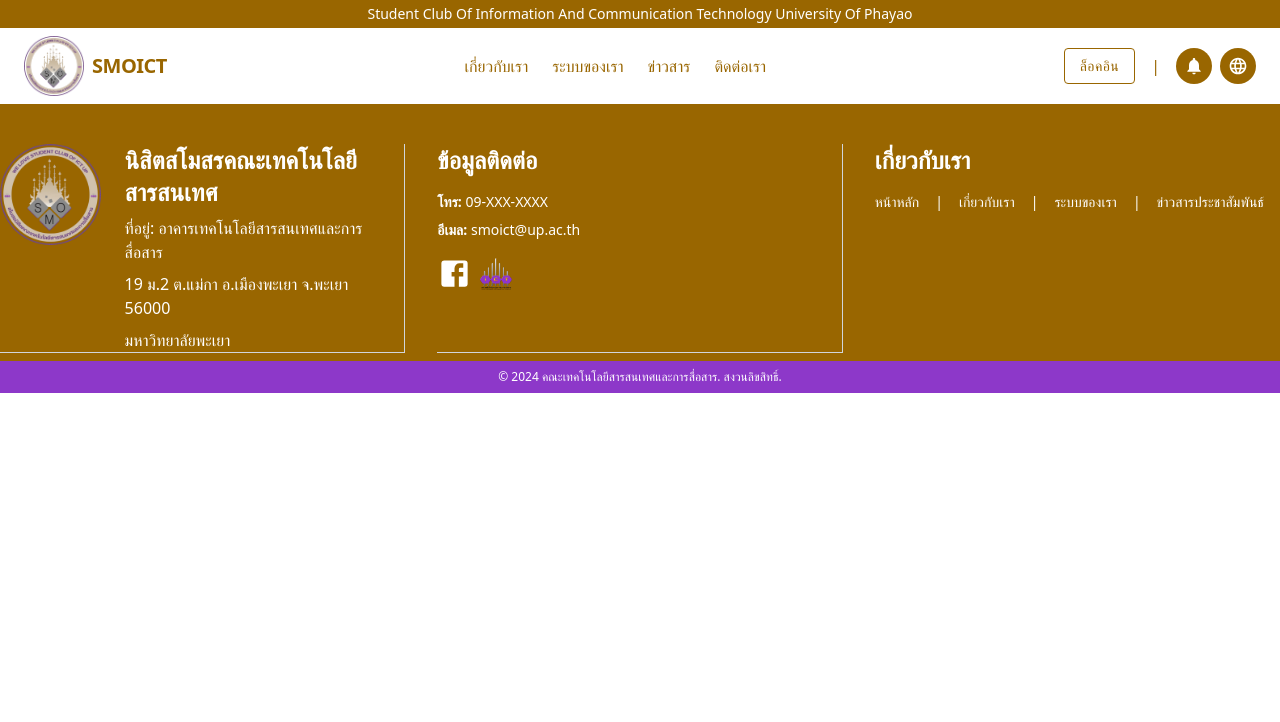
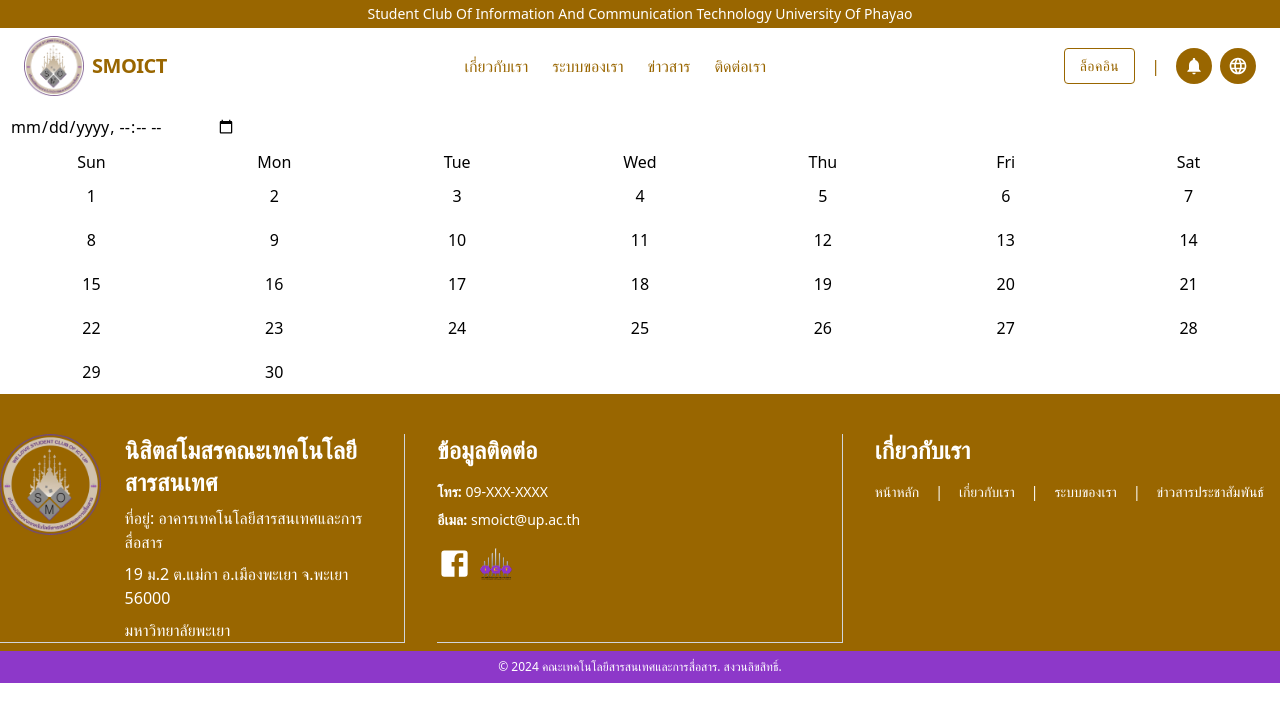
Before and after one commit to pullme05/smo-ict, a React (Vite) app: page /CalendarMain in a window 1280 px wide. Shown: the top 722 px of the page. Built offline with nearby package versions, Linux system fonts and the light colour scheme.

Commit message:
เพิ่ม Calendar เข้ามาใน Oursystem

```diff
--- a/src/App.tsx
+++ b/src/App.tsx
@@ -8,6 +8,7 @@ import OurSystem from './components/OurSystem/OurSystem'
 import Allnews from './components/News/Allnews/Allnews'
 // @ts-ignore
 import Meeting from './components/OurSystem/Room/Old/Meeting.jsx';
+import CalendarMain from './components/Calendar/CalendarMain.js'
 
 import { BrowserRouter as Router, Route, Routes } from 'react-router-dom';
 
@@ -27,6 +28,8 @@ function App() {
           } />
           <Route path="/allnews" element={<Allnews />} />
           <Route path="/meeting" element={<Meeting />} />
+          <Route path="/CalendarMain" element={<CalendarMain/>} />
+
         </Routes>
       </div>
 
--- /dev/null
+++ b/src/components/Calendar/CalendarCells.tsx
@@ -0,0 +1,32 @@
+import React from 'react';
+
+interface CalendarCellsProps {
+  currentDate: Date;
+}
+
+const CalendarCells: React.FC<CalendarCellsProps> = ({ currentDate }) => {
+  const startDate = new Date(currentDate.getFullYear(), currentDate.getMonth(), 1);
+  const endDate = new Date(currentDate.getFullYear(), currentDate.getMonth() + 1, 0);
+  const daysInMonth = endDate.getDate();
+  const firstDayIndex = startDate.getDay();
+
+  const cells: JSX.Element[] = [];
+
+  // Add empty cells for days before the start of the month
+  for (let i = 0; i < firstDayIndex; i++) {
+    cells.push(<div key={`empty-${i}`}></div>);
+  }
+
+  // Add cells for each day of the month
+  for (let day = 1; day <= daysInMonth; day++) {
+    cells.push(<div key={day} style={{ textAlign: 'center', padding: '10px' }}>{day}</div>);
+  }
+
+  return (
+    <div style={{ display: 'grid', gridTemplateColumns: 'repeat(7, 1fr)' }}>
+      {cells}
+    </div>
+  );
+};
+
+export default CalendarCells;
--- /dev/null
+++ b/src/components/Calendar/CalendarDays.tsx
@@ -0,0 +1,15 @@
+import React from 'react';
+
+const CalendarDays: React.FC = () => {
+  const days = ['Sun', 'Mon', 'Tue', 'Wed', 'Thu', 'Fri', 'Sat'];
+
+  return (
+    <div style={{ display: 'grid', gridTemplateColumns: 'repeat(7, 1fr)', textAlign: 'center' }}>
+      {days.map(day => (
+        <div key={day}>{day}</div>
+      ))}
+    </div>
+  );
+};
+
+export default CalendarDays;
--- /dev/null
+++ b/src/components/Calendar/CalendarHeader.tsx
@@ -0,0 +1,24 @@
+import React from 'react';
+
+// สร้าง interface ชื่อ CalendarHeaderProps เพื่อกำหนดชนิดข้อมูลของ props ที่รับเข้ามาใน CalendarHeader.
+// meetingTime เป็น string.
+// handleDateChange เป็นฟังก์ชันที่รับค่า React.ChangeEvent<HTMLInputElement> และไม่คืนค่า (void)
+interface CalendarHeaderProps {
+  meetingTime: string;
+  handleDateChange: (e: React.ChangeEvent<HTMLInputElement>) => void;
+}
+
+// ประกาศฟังก์ชัน component CalendarHeader ที่รับ props ตามชนิดข้อมูลที่กำหนดใน CalendarHeaderProps
+const CalendarHeader: React.FC<CalendarHeaderProps> = ({ meetingTime, handleDateChange }) => {
+  return (
+    <div style={{ display: 'flex', justifyContent: 'space-between', padding: '10px' }}>
+      <input
+        type="datetime-local"
+        value={meetingTime}
+        onChange={handleDateChange}
+      />
+    </div>
+  );
+};
+
+export default CalendarHeader;
--- /dev/null
+++ b/src/components/Calendar/CalendarMain.tsx
@@ -0,0 +1,34 @@
+// CalendarMain เป็น component หลักที่รวมทุกอย่างเข้าด้วยกัน
+// CalendarHeader จัดการส่วนหัวของปฏิทิน (ชื่อเดือนและปี)
+// CalendarDays แสดงชื่อวันของสัปดาห์
+// CalendarCells แสดงวันของเดือนโดยจัดเรียงเป็นตาราง
+
+import React, { useState } from 'react';
+import CalendarHeader from './CalendarHeader';
+import CalendarDays from './CalendarDays';
+import CalendarCells from './CalendarCells';
+
+const Calendar: React.FC = () => {
+
+  // ใช้ useState เพื่อสร้างสถานะ meetingTime ที่เป็น string เริ่มต้นว่างเปล่า ('').
+  // ฟังก์ชัน setMeetingTime ใช้สำหรับการเปลี่ยนค่า meetingTime.
+  const [meetingTime, setMeetingTime] = useState<string>('');
+
+  // สร้างฟังก์ชัน handleDateChange เพื่อจัดการการเปลี่ยนแปลงของ input เมื่อผู้ใช้เลือกวันและเวลาใหม่ จากนั้นใช้ setMeetingTime เพื่ออัพเดตค่าของ meetingTime.
+  const handleDateChange = (e: React.ChangeEvent<HTMLInputElement>) => {
+    setMeetingTime(e.target.value);
+  };
+
+  // แปลงค่าจาก meetingTime (ถ้ามี) เป็นชนิด Date. ถ้าไม่มีค่าใน meetingTime ให้ใช้วันที่ปัจจุบัน (new Date())
+  const selectedDate = meetingTime ? new Date(meetingTime) : new Date();
+
+  return (
+    <div>
+      <CalendarHeader meetingTime={meetingTime} handleDateChange={handleDateChange} />
+      <CalendarDays />
+      <CalendarCells currentDate={selectedDate} />
+    </div>
+  );
+};
+
+export default Calendar;
--- a/src/components/OurSystem/OurSystem.tsx
+++ b/src/components/OurSystem/OurSystem.tsx
@@ -13,12 +13,13 @@ const Oursystem: React.FC = () => {
           <div className="bg-gray-200 w-24 h-24 rounded-full mb-4 flex items-center justify-center">
             <CalendarToday style={{ fontSize: 48, color: 'gray' }} />
           </div>
+          <Link to = "./CalendarMain">
           <button
             className="px-4 py-2 bg-blue-500 text-white rounded-lg shadow-md transition-colors hover:bg-blue-600 duration-300 focus:outline-none"
-            onClick={() => alert('ปฏิทิน system selected!')}
           >
             ปฏิทิน
           </button>
+          </Link>
         </div>
 
         {/* Block 2: การจองห้อง */}
```
